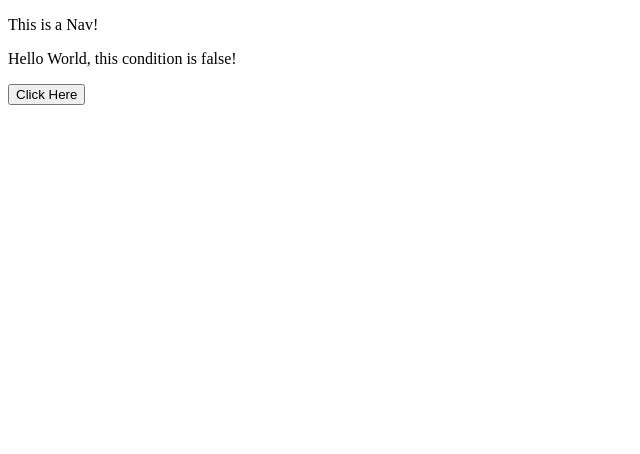
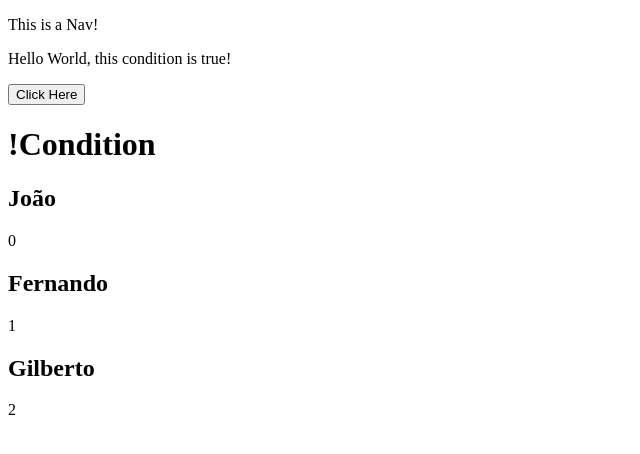
Before and after one commit to devSantos16/Academy, an Angular app in the folder Angular/my-first-app/: page / in a window 1280 px wide. Shown: the top 454 px of the page, without its empty margins (0-640 px from the left). Built offline with nearby package versions, Linux system fonts and the light colour scheme.

Commit message:
learning Angular
- loops and conditionals

```diff
--- a/Angular/my-first-app/src/app/components/home/home.component.html
+++ b/Angular/my-first-app/src/app/components/home/home.component.html
@@ -1,4 +1,16 @@
-<p>Hello World, this condition is {{ condition }}!</p>
+<p>Hello World, this condition is {{ this.condition }}!</p>
 
 <!-- dynamic attributes -->
-<button [id] = "id" [attr.aria-label]="arialabel" (click)="submit()">Click Here</button>
+<button [id] = "this.id" [attr.aria-label]="arialabel" (click)="submit()">Click Here</button>
+
+@if (this.condition == false) {
+    <h1>Condition</h1>
+}
+@else {
+    <h1>!Condition</h1>
+}
+
+@for (item of this.listItem; track $index) {
+    <h2>{{ item }}</h2>
+    <p>{{ $index }}<p>
+}
--- a/Angular/my-first-app/src/app/components/home/home.component.ts
+++ b/Angular/my-first-app/src/app/components/home/home.component.ts
@@ -8,8 +8,10 @@ import { Component } from '@angular/core';
 })
 export class HomeComponent {
   public id: number = 1
-  public condition: boolean = false
+  public condition: boolean = true
   public arialabel: string = "sla"
+
+  public listItem: string[] = ["João", "Fernando", "Gilberto"]
 
 
   public updatecondition = (condition: boolean) => {
```
